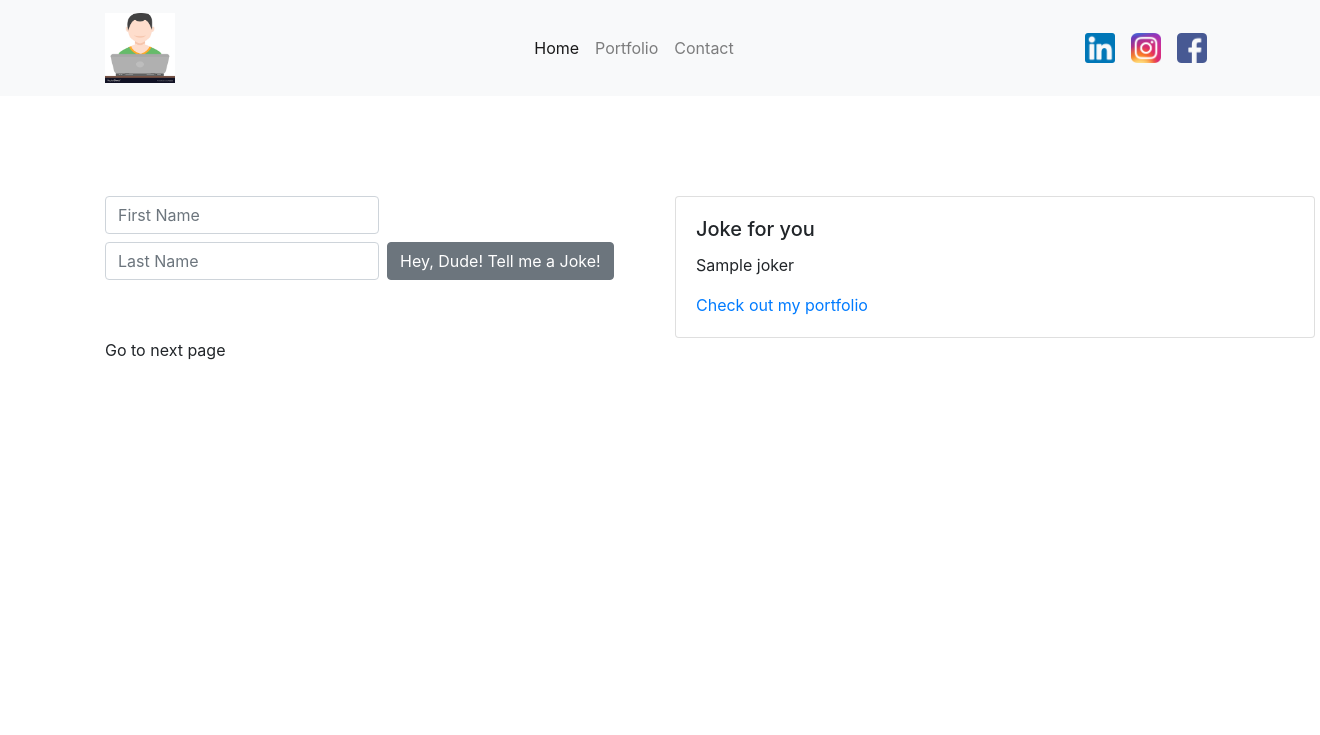
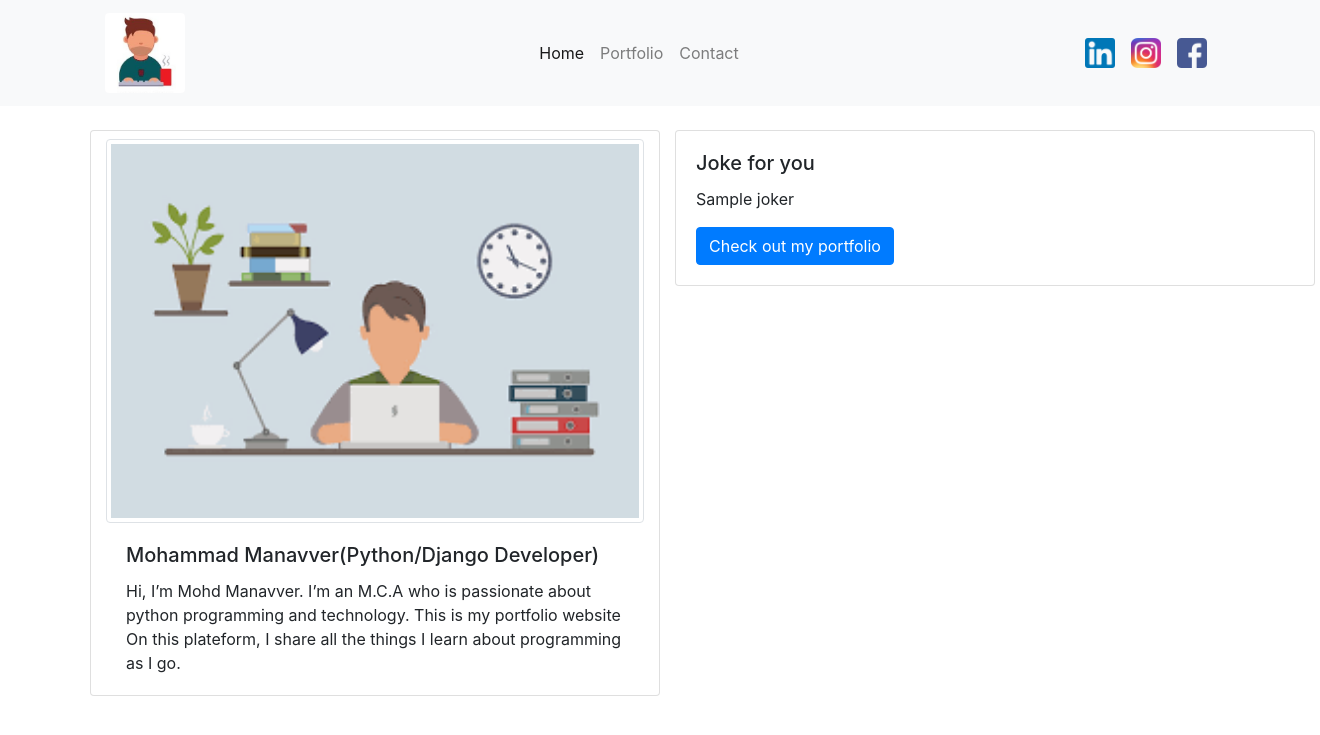
Before and after one commit to Manavver/my_web_portfolio, a Django app: template mysite/templates/mysite/index.html in a window 1320 px wide. Shown: the top 735 px of the page. Run offline with Django 3.2, Linux system fonts and the light colour scheme; the template is opened without the code that fills it: most values are stand-ins (such as "Sample title", 1, 10 or a date in 2020); some libraries are stand-ins or nearby versions.

Commit message:
my new django website

```diff
--- a/mysite/templates/mysite/base.html
+++ b/mysite/templates/mysite/base.html
@@ -18,8 +18,10 @@
 <nav class="navbar navbar-expand-lg navbar-light bg-light">
     <div class="container">
         <a class="navbar-brand" href="#">
-            <img src="{% static 'mysite/images/pic.png' %}" width="70" height="70" alt="">
+            <img src="{% static 'mysite/images/pics1.jpeg' %}" class="rounded" width="80" height="80" alt="">
         </a>
+    <!--adding new code-->
+
         <button class="navbar-toggler" type="button" data-toggle="collapse" data-target="#navbarNav"
                 aria-controls="navbarNav" aria-expanded="false" aria-label="Toggle navigation">
             <span class="navbar-toggler-icon"></span>
--- a/mysite/templates/mysite/index.html
+++ b/mysite/templates/mysite/index.html
@@ -1,6 +1,18 @@
+
 {% extends 'mysite/base.html' %}
+{% load static %}
+{% block content %}
+<!--<div class="container">
+<div class="card" style="width: 18rem;">
+    <div class="col-sm-6">
+  <img class="card-img-top" src="..." alt="Card image cap">
+  <div class="card-body">
+    <h5 class="card-title">Card title</h5>
+    <p class="card-text">Some quick example text to build on the card title and make up the bulk of the card's content.</p>
+    <a href="#" class="btn btn-primary">Go somewhere</a>
+  </div>
+    </div>
 
-{% block content %}
     <div class="container">
         <div class="row" style="margin-top: 100px">
             <div class="col-sm-6">
@@ -17,8 +29,8 @@
 
                     <button type="submit" class="btn btn-secondary mb-2">Hey, Dude! Tell me a Joke!</button>
                 </form>
-            </div>
-            <div class="col-sm-6">
+            </div> -->
+          <!--  <div class="col-sm-6">
                 <div class="card" style="width: 40rem;">
                     <div class="card-body">
                         <h5 class="card-title">Joke for you</h5>
@@ -33,5 +45,32 @@
         </div>
 <p>Go to next page</p>
 
-    </div>
+    </div> -->
+<div class="container my-4">
+    <div class="row">
+      <div class="card col-md-6 mx-auto" style="width: 18rem;">
+        <img src="{% static 'mysite/images/pics3.png' %}" class="img-thumbnail mt-2" alt="Responsive image">
+          <div class="card-body">
+            <h5 class="card-title">Mohammad Manavver(Python/Django Developer)</h5>
+            <p class="card-text">Hi, I’m Mohd Manavver. I’m an M.C.A who is passionate about python programming and technology. This  is my portfolio website On this plateform, I share all the things I learn about programming as I go.</p>
+           <!-- <a href="#" class="btn btn-primary">Go somewhere</a>-->
+          </div>
+      </div>
+
+      <div class="col-sm-6">
+                <div class="card" style="width: 40rem;">
+                    <div class="card-body">
+                        <h5 class="card-title">Joke for you</h5>
+                        <p class="card-text">
+                            {{ joker }}
+
+                        </p>
+                        <a href="{% url 'portfolio' %}" class="btn btn-primary">Check out my portfolio</a>
+                        <!--<a href="{% url 'portfolio' %}" class="card-link">Check out my portfolio</a>-->
+                    </div>
+                </div>
+
+
+</div>
+
 {% endblock %}
```
Also changed, not shown: mysite/static/mysite/images/pics.jpeg (added), mysite/static/mysite/images/pics1.jpeg (added), mysite/static/mysite/images/pics2.jpeg (added), mysite/static/mysite/images/pics3.png (added).
